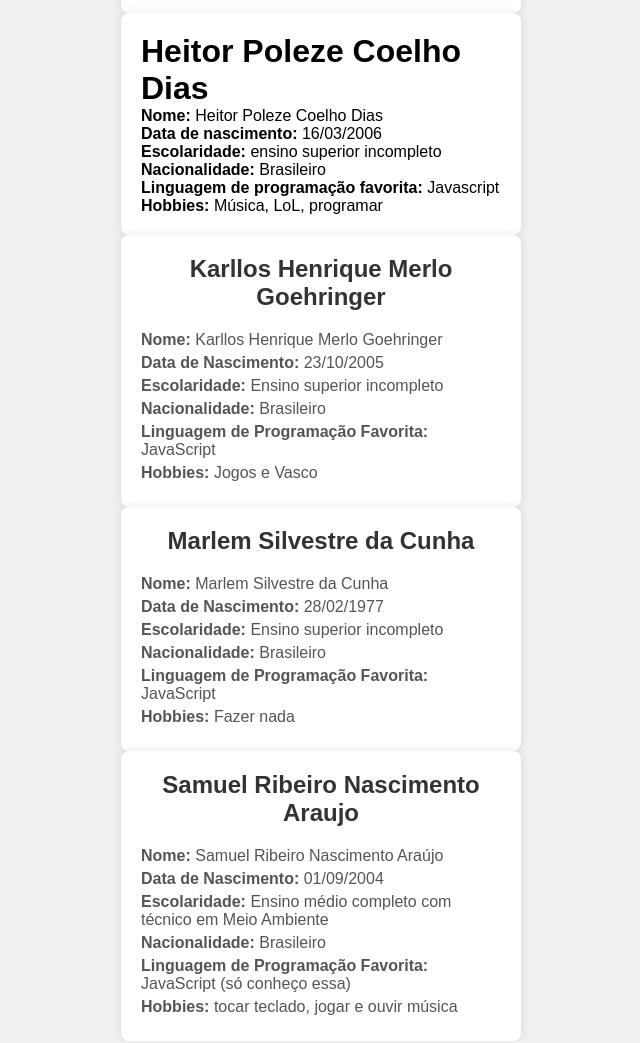
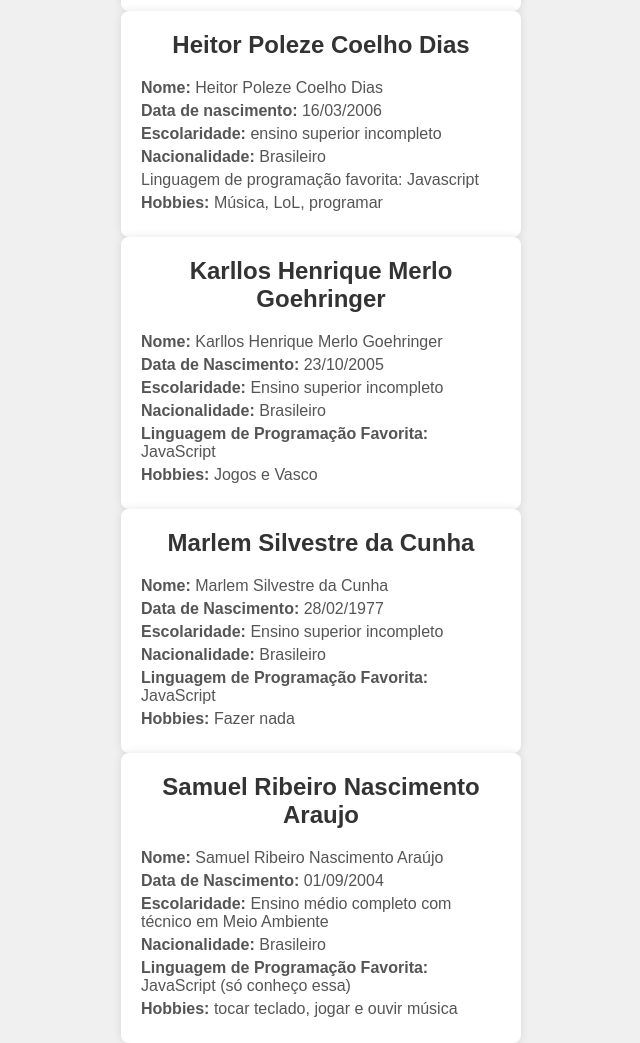
Before and after one commit to bruno88/FPTC_Listagem_Pessoas, a plain HTML site: page index.html in a window 1280 px wide. Shown: the whole page, without its empty margins (319-959 px from the left). Drawn offline with Linux system fonts and the light colour scheme.

Commit message:
Ajustes de formatação nos códigos, para deixar todos padronizados conforme o padrão do projeto

```diff
--- a/index.html
+++ b/index.html
@@ -1,65 +1,52 @@
 <!DOCTYPE html>
 <html lang="pt-br">
+
 <head>
     <meta charset="UTF-8">
     <meta name="viewport" content="width=device-width, initial-scale=1.0">
     <title>Cadastro de Pessoas</title>
     <link rel="stylesheet" href="styles.css">
 </head>
+
 <body>
     <div class="form-container">
         <h2>Bruno Gutierrez Ratto Clemente</h2>
+        <label for="name"><b>Nome: </b>Bruno Gutierrez Ratto Clemente</label>
+        <label for="dob"><b>Data de Nascimento:</b> 26/12/1988</label>
+        <label for="education"><b>Escolaridade: </b>Mestrado</label>
+        <label for="nationality"><b>Nacionalidade: </b>Brasileiro </label>
+        <label for="language"><b>Linguagem de Programação Favorita: </b>Python </label>
+        <label for="hobbies"><b>Hobbies: </b>Magic, Videogames, Ler, Programar</label>
+    </div>
 
-            <label for="name"><b>Nome: </b>Bruno Gutierrez Ratto Clemente</label>
+    <div class="form-container">
+        <h2>Heitor Poleze Coelho Dias</h2>
+        <label><strong>Nome: </strong>Heitor Poleze Coelho Dias</label>
+        <label><strong>Data de nascimento: </strong>16/03/2006</label>
+        <label><strong>Escolaridade: </strong>ensino superior incompleto</label>
+        <label><strong>Nacionalidade: </strong>Brasileiro</label>
+        <label>Linguagem de programação favorita: </strong>Javascript</label>
+        <label><strong>Hobbies: </strong>Música, LoL, programar</label>
+    </div>
 
-            <label for="dob"><b>Data de Nascimento:</b> 26/12/1988</label>
-
-            <label for="education"><b>Escolaridade: </b>Mestrado</label>
-
-            <label for="nationality"><b>Nacionalidade: </b>Brasileiro </label>
-
-            <label for="language"><b>Linguagem de Programação Favorita: </b>Python </label>
-
-            <label for="hobbies"><b>Hobbies: </b>Magic, Videogames, Ler, Programar</label>
-
-    </div>
-    <div class="form-container">
-        <h1>Heitor Poleze Coelho Dias</h1>
-        <p><strong>Nome: </strong>Heitor Poleze Coelho Dias</p>
-        <p><strong>Data de nascimento: </strong>16/03/2006</p>
-        <p><strong>Escolaridade: </strong>ensino superior incompleto</p>
-        <p><strong>Nacionalidade: </strong>Brasileiro</p>
-        <p><strong>Linguagem de programação favorita: </strong>Javascript</p>
-        <p><strong>Hobbies: </strong>Música, LoL, programar</p>
-    </div>
     <div class="form-container">
         <h2>Karllos Henrique Merlo Goehringer</h2>
-
         <label for="name"><b>Nome: </b>Karllos Henrique Merlo Goehringer</label>
-
         <label for="dob"><b>Data de Nascimento:</b> 23/10/2005</label>
-
         <label for="education"><b>Escolaridade: </b>Ensino superior incompleto</label>
-
         <label for="nationality"><b>Nacionalidade: </b>Brasileiro </label>
-
         <label for="language"><b>Linguagem de Programação Favorita: </b>JavaScript</label>
-
         <label for="hobbies"><b>Hobbies: </b>Jogos e Vasco</label>
     </div>
 
     <div class="form-container">
         <h2>Marlem Silvestre da Cunha</h2>
-
-        <div>
         <label for="name"><b>Nome: </b>Marlem Silvestre da Cunha</label>
         <label for="dob"><b>Data de Nascimento:</b> 28/02/1977</label>
         <label for="education"><b>Escolaridade: </b> Ensino superior incompleto</label>
         <label for="nationality"><b>Nacionalidade: </b> Brasileiro</label>
         <label for="language"><b>Linguagem de Programação Favorita: </b> JavaScript</label>
         <label for="hobbies"><b>Hobbies: </b> Fazer nada</label>
-        </div>
-
     </div>
 
     <div class="form-container">
@@ -72,4 +59,5 @@
         <label><b>Hobbies:</b> tocar teclado, jogar e ouvir música</label>
     </div>
 </body>
+
 </html>
```
Lines whose indentation alone changed are shown as unchanged.
